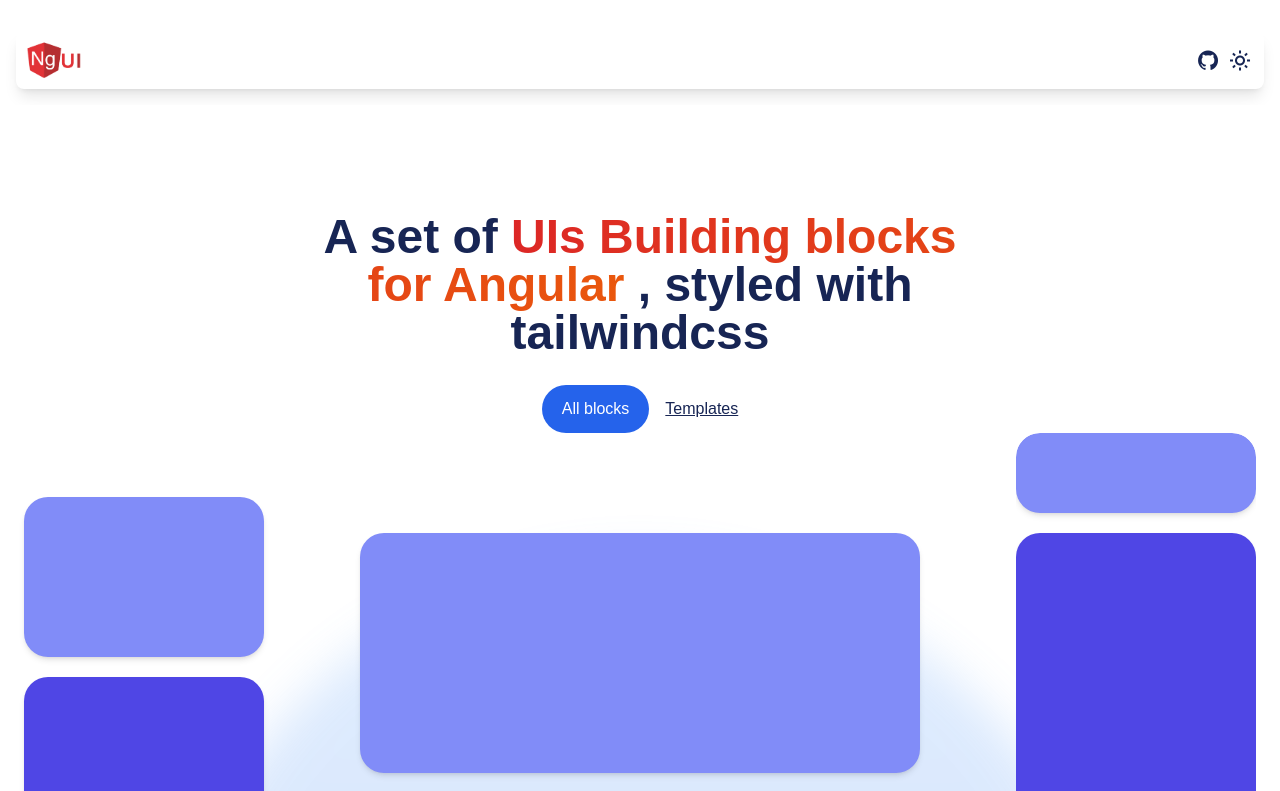
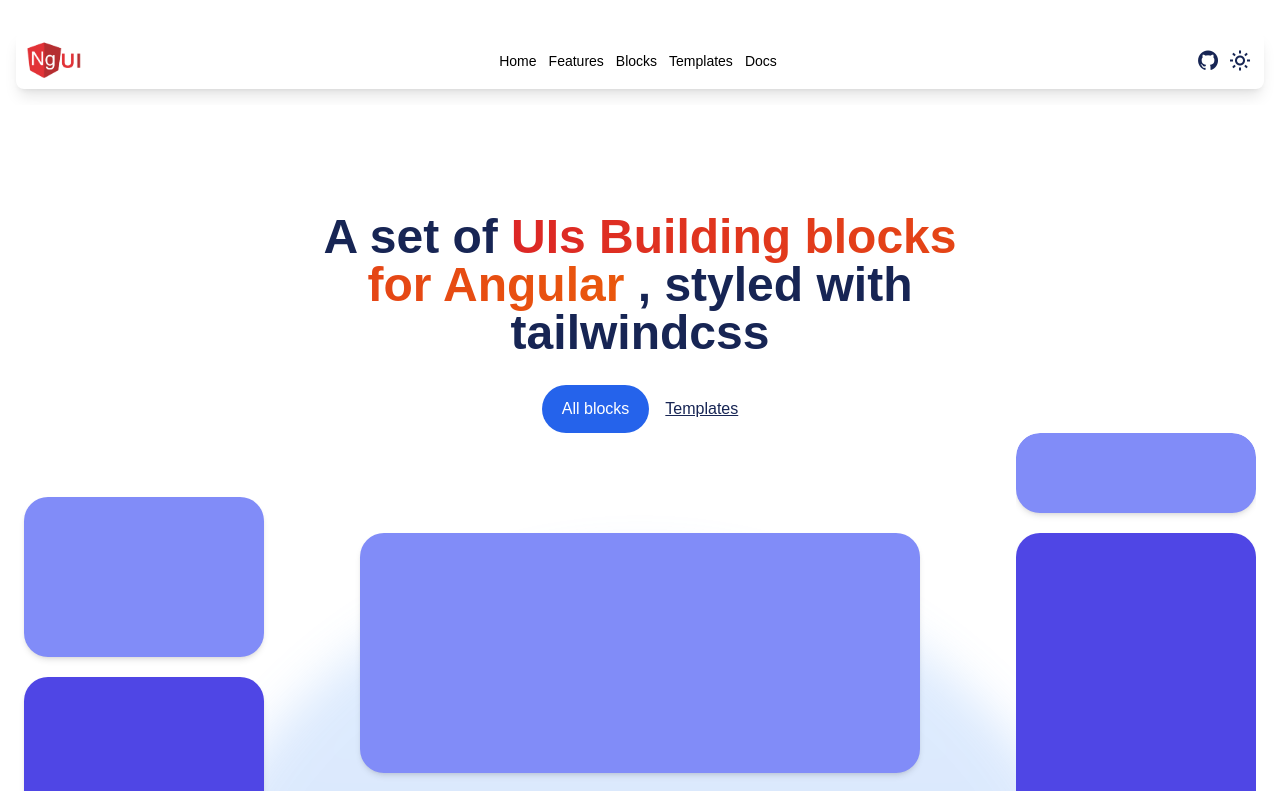
Before and after one commit to Likeur/ngUI, an Angular app: page / in a window 1280 px wide. Shown: the top 791 px of the page. Built offline with nearby package versions, Linux system fonts and the light colour scheme.

Commit message:
fixing navbar final

```diff
--- a/src/app/components/navbar/nav1/nav1.component.html
+++ b/src/app/components/navbar/nav1/nav1.component.html
@@ -3,13 +3,13 @@
         <div>
             <a><img src="../../../../assets/img/ng ui.png" width="60" alt=""></a>
         </div>
-        <div id="nav-bar" class="-translate-y-[100rem] duration-500 lg:block">
-            <nav  class="absolute z-30 flex flex-col w-full overflow-hidden h-screen lg:h-min lg:w-min top-0 left-0 p-6 lg:p-2 bg-white lg:dark:bg-transparent dark:bg-gray-900 dark:text-white lg:bg-transparent duration-500 lg:flex-row lg:relative">
-                <a class="">Home</a>
-                <a class="mt-5 lg:mt-0 lg:ml-3">Features</a>
-                <a class="mt-5 lg:mt-0 lg:ml-3">Blocks</a>
-                <a class="mt-5 lg:mt-0 lg:ml-3">Templates</a>
-                <a class="mt-5 lg:mt-0 lg:ml-3">Docs</a>
+        <div id="nav-bar" class="absolute left-0 w-screen top-0 z-50 -translate-x-[100rem] lg:relative lg:-translate-x-0  lg:w-min duration-500 lg:block">
+            <nav  class="absolute z-50 flex flex-col w-full overflow-hidden h-screen lg:h-min lg:w-min top-0 left-0 p-6 lg:p-2 bg-white lg:dark:bg-transparent dark:bg-gray-900 dark:text-white lg:bg-transparent duration-500 lg:flex-row lg:relative">
+                <a class=" text-xl lg:text-sm hover:text-blue-600 cursor-pointer ">Home</a>
+                <a class="mt-5 text-xl lg:text-sm hover:text-blue-600 cursor-pointer  lg:mt-0 lg:ml-3">Features</a>
+                <a class="mt-5 text-xl lg:text-sm hover:text-blue-600 cursor-pointer  lg:mt-0 lg:ml-3">Blocks</a>
+                <a class="mt-5 text-xl lg:text-sm hover:text-blue-600 cursor-pointer  lg:mt-0 lg:ml-3">Templates</a>
+                <a class="mt-5 text-xl lg:text-sm hover:text-blue-600 cursor-pointer  lg:mt-0 lg:ml-3">Docs</a>
             </nav>
         </div>
         <div class="flex items-center">
--- a/src/app/components/navbar/nav1/nav1.component.ts
+++ b/src/app/components/navbar/nav1/nav1.component.ts
@@ -17,7 +17,7 @@ export class Nav1Component {
       const barUn = document.querySelector('#barUn')!
       const barDeux = document.querySelector('#barDeux')!
 
-      navBar.classList.toggle('-translate-y-[100rem]')
+      navBar.classList.toggle('-translate-x-[100rem]')
       barUn.classList.toggle('rotate-45')
       barDeux.classList.toggle('rotate-45')
 
```
